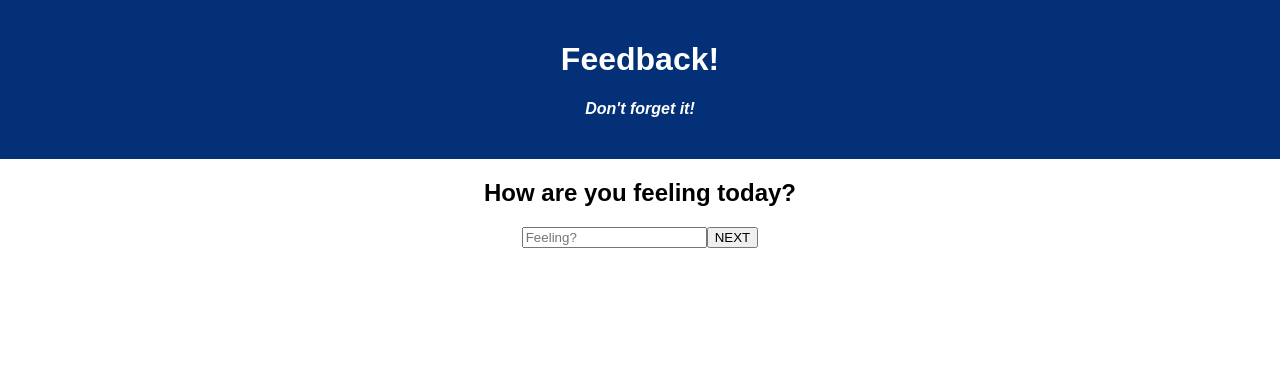
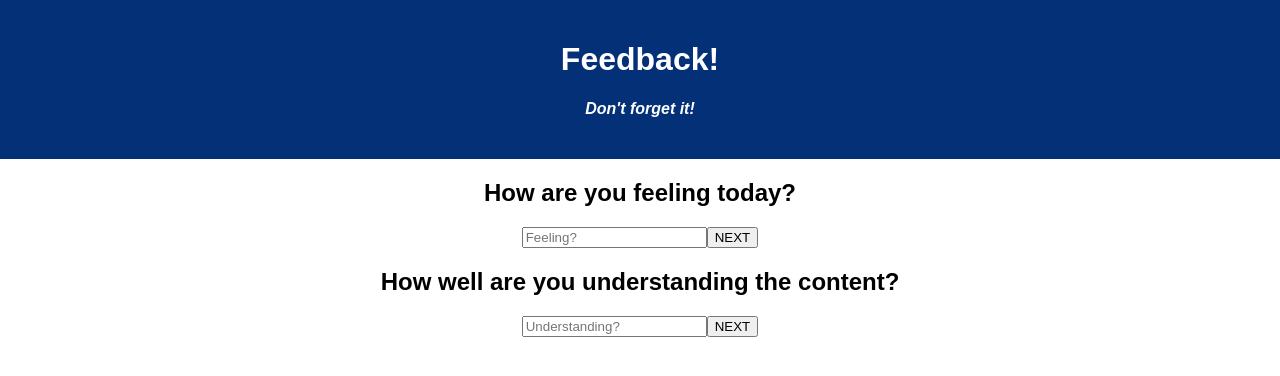
Before and after one commit to Jponto93/Student-Feedback-Loop, a React (Create React App) app: page / in a window 1280 px wide. Shown: the top 376 px of the page. Built offline with nearby package versions, Linux system fonts and the light colour scheme.

Commit message:
Understanding component core set up

```diff
--- a/src/components/App/App.jsx
+++ b/src/components/App/App.jsx
@@ -2,6 +2,7 @@ import React from 'react';
 import axios from 'axios';
 import './App.css';
 import Feeling from '../Feeling/Feeling';
+import Understanding from '../Understanding/Understanding';
 
 function App() {
 
@@ -13,6 +14,7 @@ function App() {
       </header>
 
       <Feeling />
+      <Understanding />
 
     </div>
   );
--- /dev/null
+++ b/src/components/Understanding/Understanding.jsx
@@ -0,0 +1,19 @@
+
+
+function Understanding() {
+
+    const handleClick = () => {
+        console.log('in Understanding handleClick');
+    } // end handleClick
+
+    return (
+        <>
+            <h2>How well are you understanding the content?</h2>
+            <input type="number"
+                placeholder="Understanding?" />
+                <button onClick={handleClick}>NEXT</button>
+        </>
+    )
+} // end Understanding
+
+export default Understanding;
```
Also changed, not shown: notes.txt.
